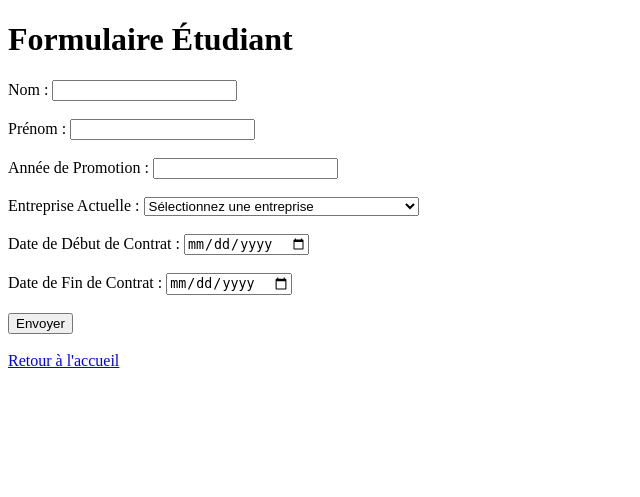
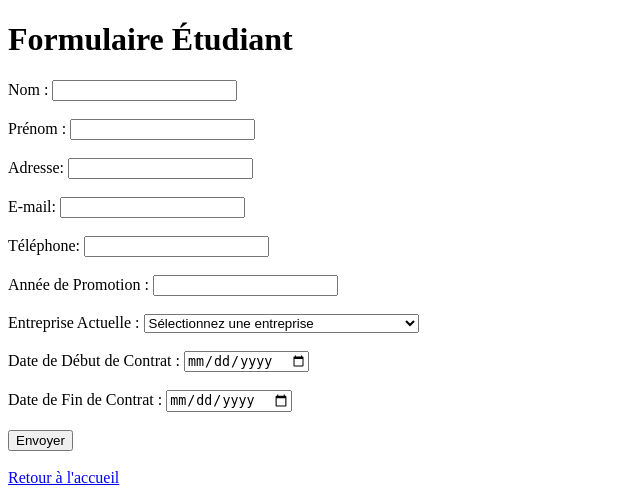
Before and after one commit to bomtouinn/app-3, a Flask app: page /etudiant in a window 1280 px wide. Shown: the top 497 px of the page, without its empty margins (0-640 px from the left). Run offline with Flask 3, Linux system fonts and the light colour scheme.

Commit message:
ajout infos contact etu

```diff
--- a/templates/form_etudiant.html
+++ b/templates/form_etudiant.html
@@ -15,6 +15,15 @@
 
         <label for="prenom">Prénom :</label>
         <input type="text" id="prenom" name="prenom" required><br><br>
+
+        <label for="address">Adresse:</label>
+        <input type="address" id="address" name="address" required><br><br>
+
+         <label for="email">E-mail:</label>
+        <input type="email" id="email" name="email" required><br><br>
+
+        <label for="phone">Téléphone:</label>
+        <input type="tel" id="phone" name="phone" required><br><br>
 
         <label for="promotion">Année de Promotion :</label>
         <input type="number" id="promotion" name="promotion" required><br><br>
--- a/templates/form_suivi.html
+++ b/templates/form_suivi.html
@@ -91,6 +91,7 @@
 
         <button type="submit">Enregistrer le suivi</button>
     </form>
-
+<br>
+    <a href="/">Retour à l'accueil</a>
 </body>
 </html>
```
